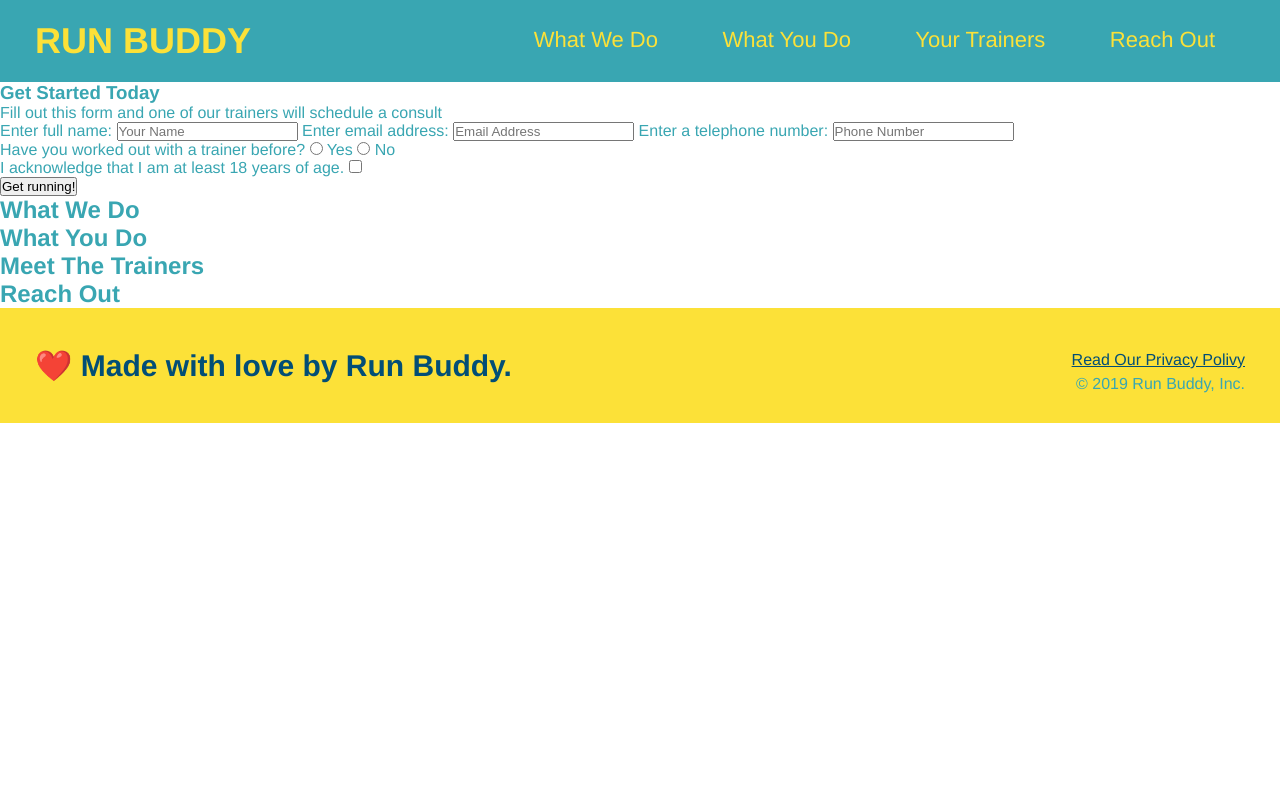
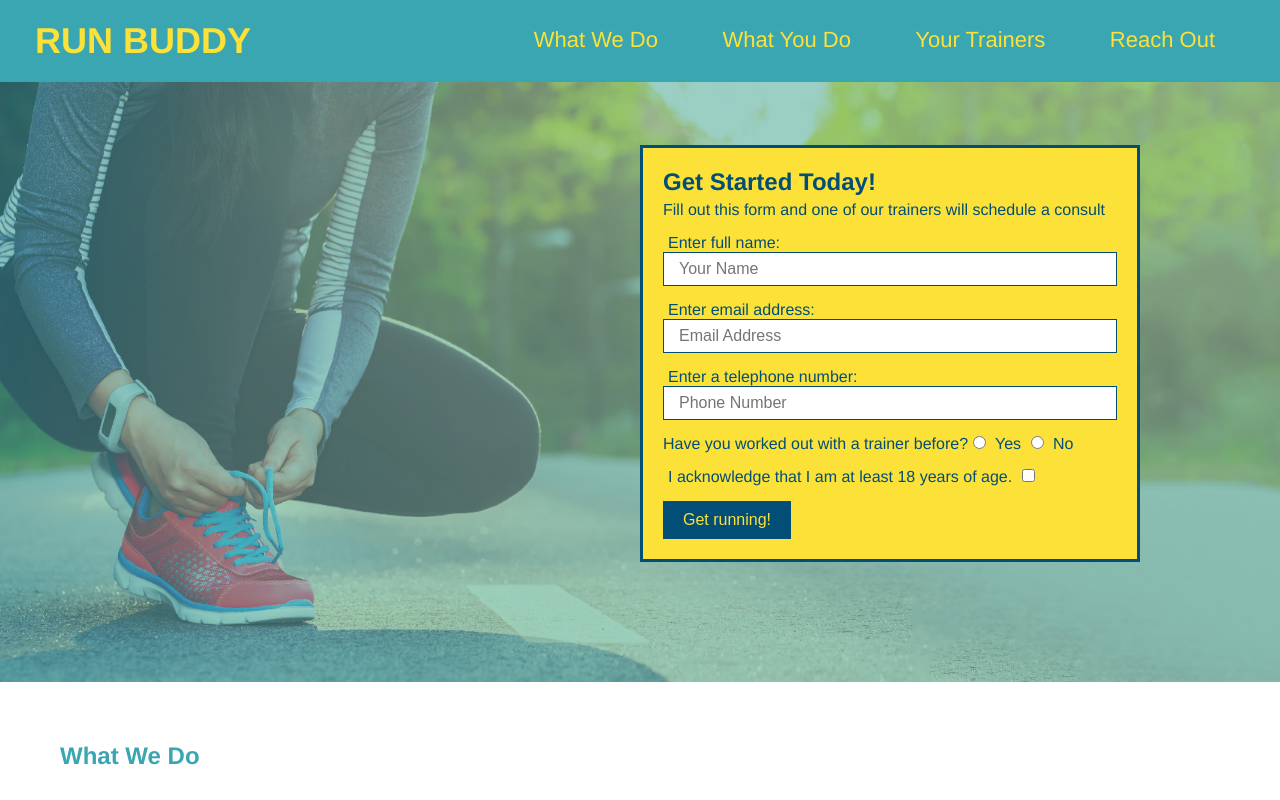
Before and after one commit to tguy5837/run-buddy, a plain HTML site: page index.html in a window 1280 px wide. Shown: the top 800 px of the page. Drawn offline with Linux system fonts and the light colour scheme.

Commit message:
hero-form stying

```diff
--- a/assets/css/style.css
+++ b/assets/css/style.css
@@ -71,3 +71,59 @@ footer div {
 footer a {
   color: #024e76;
 }
+
+section {
+  padding: 60px;
+}
+
+/* hero style start */
+.hero {
+  background-image: url("../images/hero-bg.jpeg");
+  height: 600px;
+  background-size: cover;
+  background-position: center;
+  position: relative;
+}
+
+.hero-form {
+  background-color: #fce138;
+  padding: 20px;
+  width: 500px;
+  border: solid 3px #024e76;
+  color: #024e76;
+  position: absolute;
+  bottom: 120px;
+  right: 140px;
+}
+
+.hero-form h3 {
+  font-size: 24px;
+  margin: 0px;
+}
+
+.hero-form p {
+  margin: 5px 0 15px 0;
+}
+
+.form-input {
+  border: 1px solid #024e76;
+  display: block;
+  font-size: 16px;
+  padding: 7px 15px;
+  font-size: 16px;
+  color: #024e76;
+  width: 100%;
+  margin-bottom: 15px;
+}
+
+.hero-form label {
+  margin: 0 5px;
+}
+
+.hero-form button {
+  background-color: #024e76;
+  color: #fce138;
+  padding: 10px 20px;
+  border: none;
+  font-size: 16px;
+}
--- a/index.html
+++ b/index.html
@@ -31,21 +31,28 @@
     </header>
 
     <!-- hero section -->
-    <section>
-      <div>
-        <h3>Get Started Today</h3>
+    <section class="hero">
+      <div class="hero-form">
+        <h3>Get Started Today!</h3>
         <p>
           Fill out this form and one of our trainers will schedule a consult
         </p>
         <form>
           <label for="name">Enter full name:</label>
-          <input type="text" placeholder="Your Name" name="name" id="name" />
+          <input
+            type="text"
+            placeholder="Your Name"
+            name="name"
+            id="name"
+            class="form-input"
+          />
           <label for="email">Enter email address:</label>
           <input
             type="email"
             placeholder="Email Address"
             name="email"
             id="email"
+            class="form-input"
           />
           <label for="phone">Enter a telephone number:</label>
           <input
@@ -53,6 +60,7 @@
             placeholder="Phone Number"
             name="phone"
             id="phone"
+            class="form-input"
           />
           <p>
             Have you worked out with a trainer before?
```
Also changed, not shown: assets/images/hero-bg.jpeg (added).
